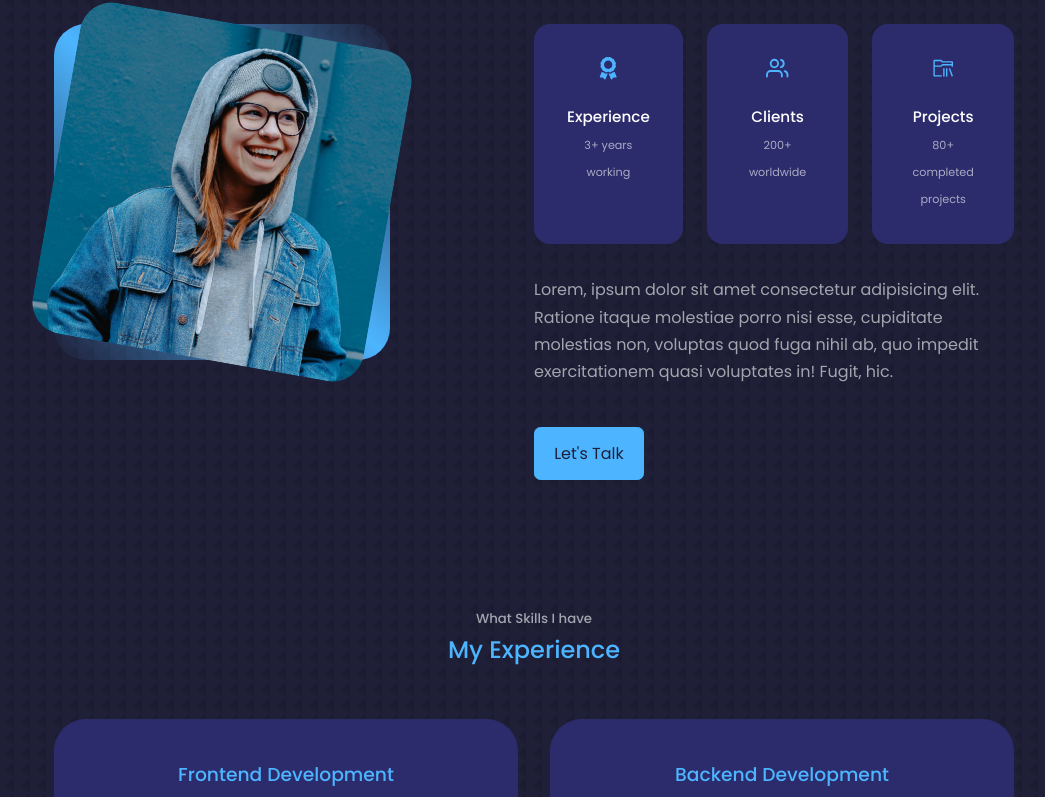
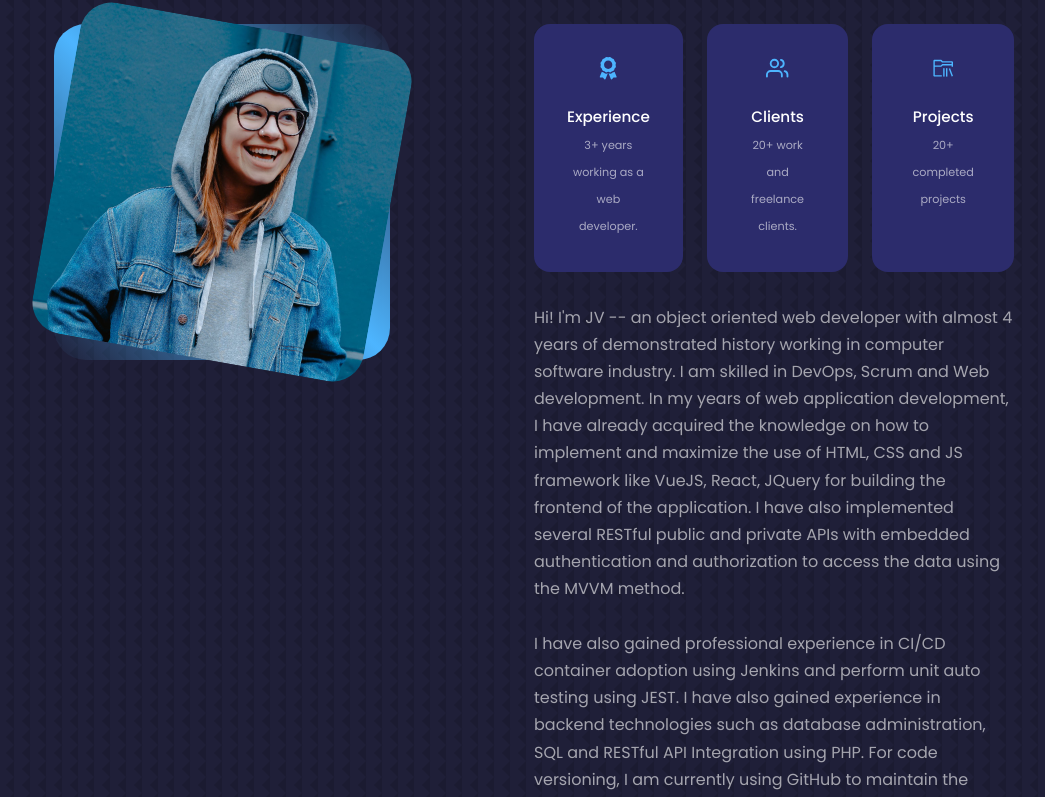
Before and after one commit to jvfaeldon20/react-dev-folio, a React (Create React App) app: page / in a window 1280 px wide. Shown: the part 1015-1812 px from the top of the page, without its empty margins (106-1151 px from the left). Built offline with nearby package versions, Linux system fonts and the light colour scheme.

Commit message:
update about component info

```diff
--- a/src/components/about/About.jsx
+++ b/src/components/about/About.jsx
@@ -23,26 +23,28 @@ const About = () => {
             <article className="about__card">
               <FaAward className='about__icon'/>
               <h5>Experience</h5>
-              <small>3+ years working</small>
+              <small>3+ years working as a web developer.</small>
             </article>
 
             <article className="about__card">
               <FiUsers className='about__icon'/>
               <h5>Clients</h5>
-              <small>200+ worldwide</small>
+              <small>20+ work and freelance clients.</small>
             </article>
 
             <article className="about__card">
               <VscFolderLibrary className='about__icon'/>
               <h5>Projects</h5>
-              <small>80+ completed projects</small>
+              <small>20+ completed projects</small>
             </article>
           </div>
 
           <p>
-            Lorem, ipsum dolor sit amet consectetur adipisicing elit.
-            Ratione itaque molestiae porro nisi esse, cupiditate molestias non,
-            voluptas quod fuga nihil ab, quo impedit exercitationem quasi voluptates in! Fugit, hic.
+          Hi! I'm JV -- an object oriented web developer with almost 4 years of demonstrated history working in computer software industry. I am skilled in DevOps, Scrum and Web development. In my years of web application development, I have already acquired the knowledge on how to implement and maximize the use of HTML, CSS and JS framework like VueJS, React, JQuery for building the frontend of the application. I have also implemented several RESTful public and private APIs with embedded authentication and authorization to access the data using the MVVM method. <br/><br/>
+
+          I have also gained professional experience in CI/CD container adoption using Jenkins and perform unit auto testing using JEST. I have also gained experience in backend technologies such as database administration, SQL and RESTful API Integration using PHP. For code versioning, I am currently using GitHub to maintain the service updates and provide the system's future sustainability.<br/><br/>
+
+          Right now, I am constantly learning and immersing myself in different kinds of technology. I'm still enthusiastically grabbing onto any other programming languages, frameworks, or principles where I can fully utilize into my coding experience.
           </p>
 
           <a href='#contact' className='btn btn-primary'>Let's Talk</a>
```
